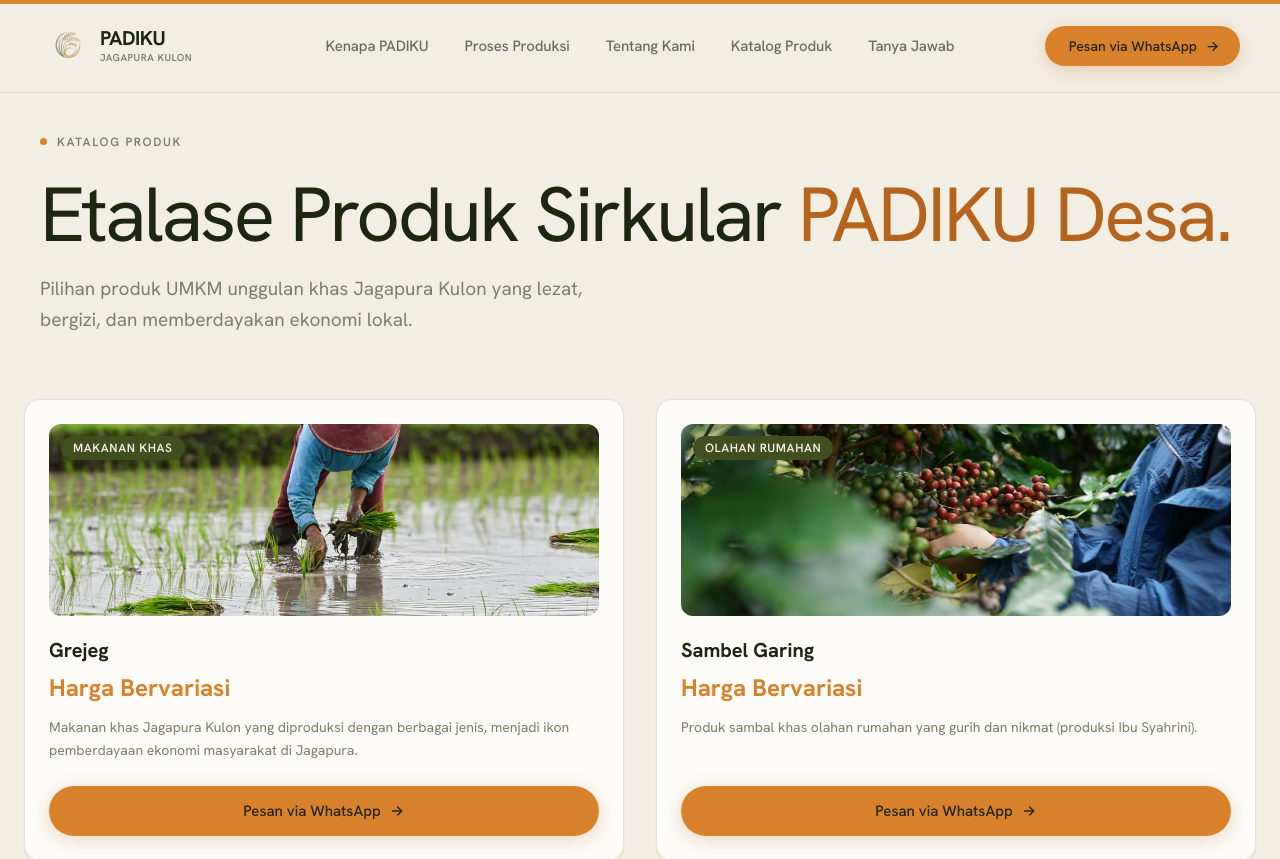
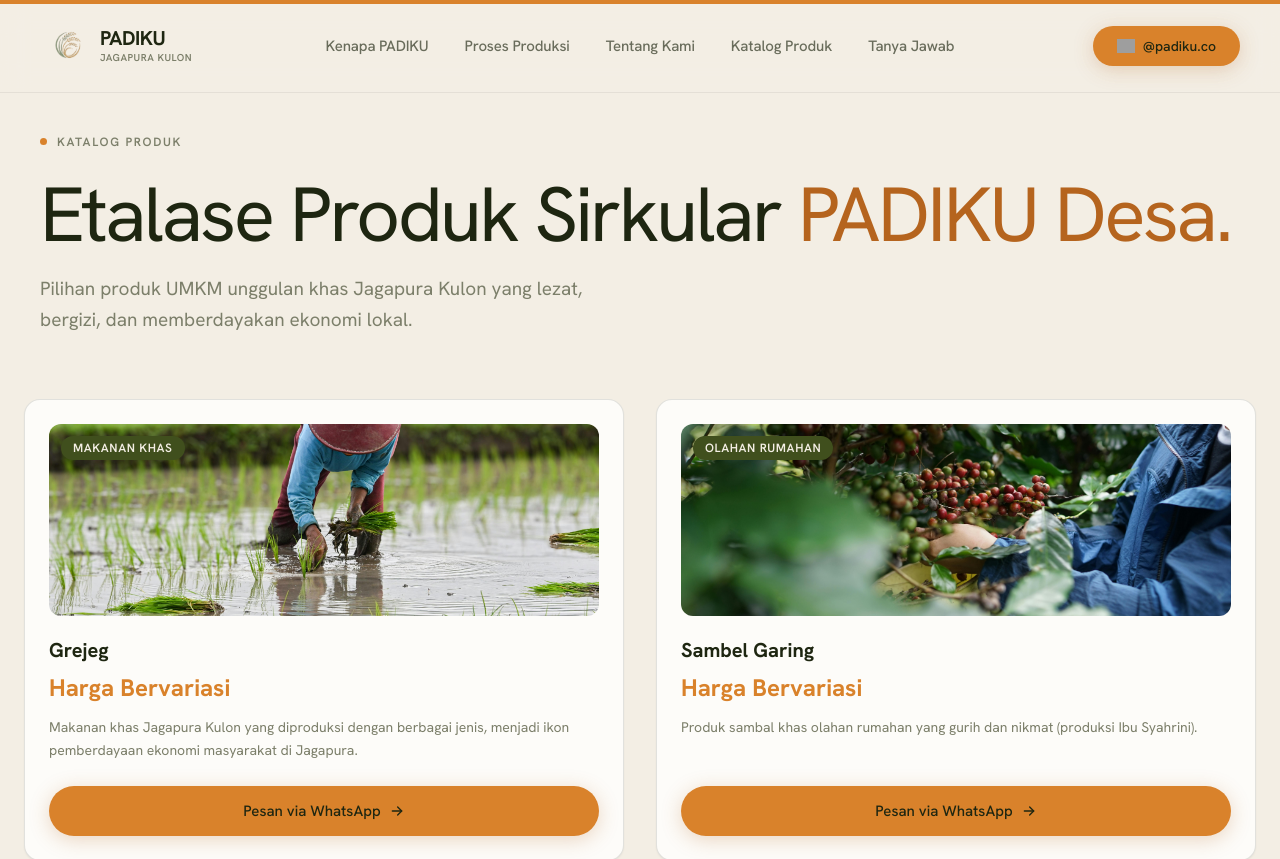
Before and after one commit to andi-nugroho/padiku, a Next.js app: page /katalog in a window 1280 px wide. Shown: the top 859 px of the page. Built offline with nearby package versions, Linux system fonts and the light colour scheme; grey boxes are pictures that could not be loaded.

Commit message:
feat: implement responsive navigation component with mobile menu overlay

```diff
--- a/src/components/sections/Nav.tsx
+++ b/src/components/sections/Nav.tsx
@@ -13,8 +13,7 @@ const links = [
   { label: "Tanya Jawab", href: "/#faq" },
 ] as const
 
-const WA_URL =
-  "https://wa.me/6285179778898?text=Halo%20Pengelola%20PADIKU%20Desa%20Jagapura%20Kulon%2C%20saya%20ingin%20memesan%20produk%20UMKM%20sirkular."
+const IG_URL = "https://www.instagram.com/padiku.co"
 
 export function Nav() {
   const [isOpen, setIsOpen] = useState(false)
@@ -54,15 +53,12 @@ export function Nav() {
           ))}
         </ul>
 
-        {/* Desktop WA Button */}
+        {/* Desktop IG Button */}
         <div className="hidden md:flex flex-1 justify-end relative z-[110]">
-          <Button variant="hero-cta" size="nav" asChild>
-            <a href={WA_URL} target="_blank" rel="noopener noreferrer">
-              Pesan via WhatsApp
-              <svg className="-mr-1" width="15" height="15" viewBox="0 0 24 24" fill="none" xmlns="http://www.w3.org/2000/svg">
-                <path d="M5 12H19" stroke="currentColor" strokeWidth="2" strokeLinecap="round" strokeLinejoin="round" />
-                <path d="M13 6L19 12L13 18" stroke="currentColor" strokeWidth="2" strokeLinecap="round" strokeLinejoin="round" />
-              </svg>
+          <Button variant="hero-cta" size="nav" className="group" asChild>
+            <a href={IG_URL} target="_blank" rel="noopener noreferrer">
+              <img src="https://img.icons8.com/?size=100&id=BrU2BBoRXiWq&format=png&color=000000" alt="Instagram" className="w-[18px] h-[18px] object-contain transition-all" />
+              @padiku.co
             </a>
           </Button>
         </div>
@@ -138,27 +134,14 @@ export function Nav() {
           <div className="h-px w-24 bg-[rgba(30,38,17,0.1)] my-2"></div>
 
           <a
-            href={WA_URL}
+            href={IG_URL}
             target="_blank"
             rel="noopener noreferrer"
             className="flex h-14 w-full items-center justify-center gap-2 rounded-full bg-[var(--olive-800)] hover:bg-[var(--olive-900)] text-xl font-medium text-[var(--bone)] transition-all shadow-[0_4px_14px_0_rgba(30,38,17,0.35)]"
             onClick={() => setIsOpen(false)}
           >
-            Pesan via WhatsApp
-            <svg
-              xmlns="http://www.w3.org/2000/svg"
-              width="20"
-              height="20"
-              viewBox="0 0 24 24"
-              fill="none"
-              stroke="currentColor"
-              strokeWidth="2"
-              strokeLinecap="round"
-              strokeLinejoin="round"
-            >
-              <path d="M5 12H19" stroke="currentColor" strokeWidth="2" strokeLinecap="round" strokeLinejoin="round" />
-              <path d="M13 6L19 12L13 18" stroke="currentColor" strokeWidth="2" strokeLinecap="round" strokeLinejoin="round" />
-            </svg>
+            <img src="https://img.icons8.com/?size=100&id=BrU2BBoRXiWq&format=png&color=000000" alt="Instagram" className="w-6 h-6 object-contain" />
+            @padiku.co
           </a>
         </nav>
       </div>
```
